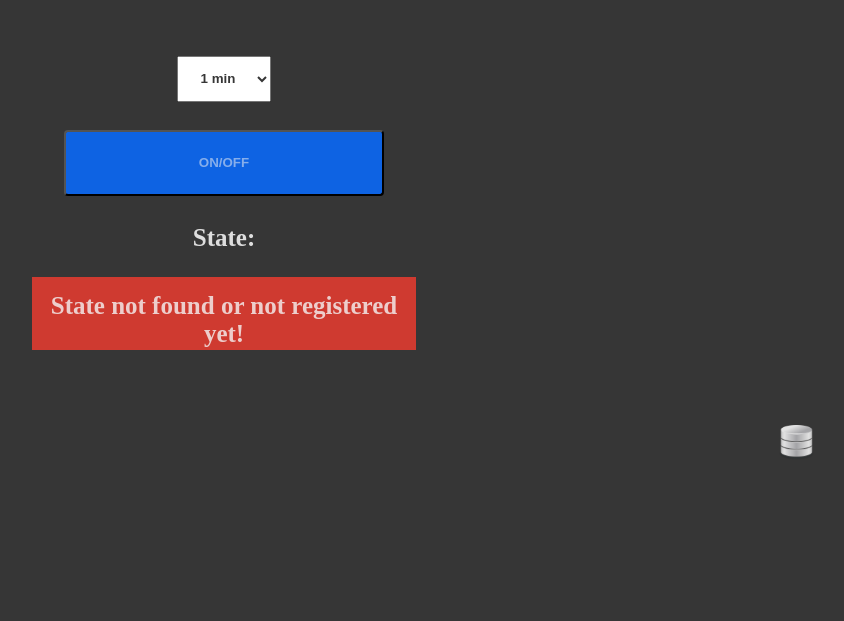
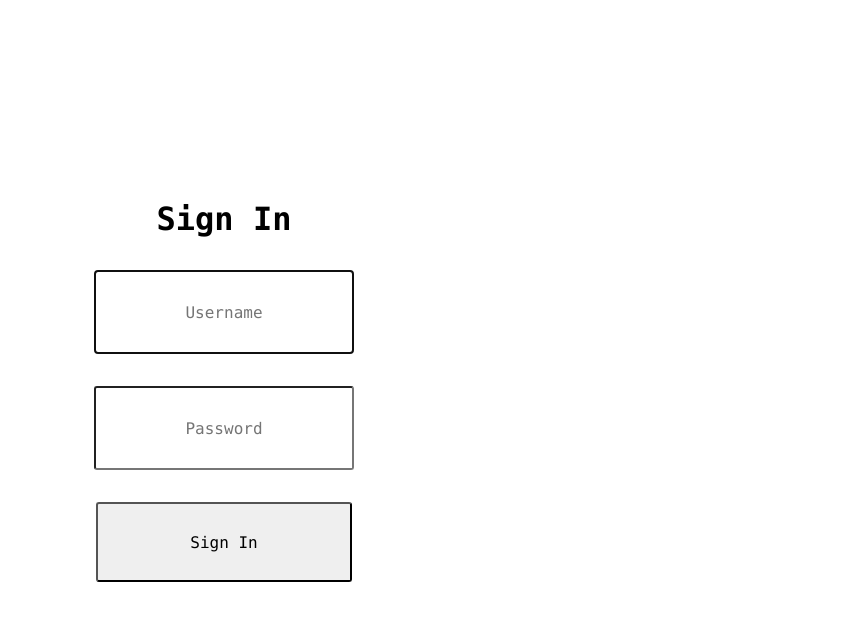
Before and after one commit to JoseLourenc0/SIProject, a PHP site: page / in a window 1280 px wide. Shown: the top 621 px of the page, without its empty margins (416-1260 px from the left). Run offline with PHP 8.4, Linux system fonts and the light colour scheme; data that the repository does not hold is empty.

Commit message:
Login code

```diff
--- /dev/null
+++ b/assets/css/login.css
@@ -0,0 +1,36 @@
+*{
+    margin:0;
+    padding:0;
+    font-family: "Lucida Console", "Courier New", monospace;
+}
+
+body{
+    margin:1em auto;
+    text-align: center;
+}
+
+.main_div{
+    margin: 0 auto;
+    width: 50%;
+    margin-top: 25vh;
+}
+
+input,button{
+    font-size: 1em;
+    border-radius:3px;
+    min-height: 5em;
+    min-width: 20vw;
+    display:block;
+    margin: 2em auto;
+    text-align: center;
+}
+
+button{
+    cursor: pointer;
+    transition: 0.3s;
+}
+
+button:hover{
+    transform: scale(1.06,1.06);
+
+}
--- a/index.php
+++ b/index.php
@@ -1,5 +1,20 @@
 <?php
 
+session_start();
+
+$_SESSION['fa'] = $_SESSION['fa'] ?? true;
+$_SESSION['logged'] = $_SESSION['logged'] ?? false;
+
 require_once 'layout/header.html';
-require_once 'layout/index.html';
+
+if(!$_SESSION['logged'] && !$_SESSION['fa'])
+    echo 'Incorrect Keys';
+
+
+if($_SESSION['logged']){
+    require_once 'layout/index.html';
+}else{
+    require_once 'layout/login.html';
+}
+
 require_once 'layout/footer.html';
--- a/layout/login.html
+++ b/layout/login.html
@@ -0,0 +1,24 @@
+<meta charset="UTF-8">
+
+    <meta http-equiv="X-UA-Compatible" content="IE=edge">
+
+    <meta name="viewport" content="width=device-width, initial-scale=1.0">
+
+    <title>Sign In</title>
+
+    <link rel="stylesheet" href="assets/css/login.css">
+
+    <link rel="icon" type="image/png" sizes="32x32" href="assets/img/favicon-32x32.png">
+
+    <script src="scripts/js/jquery-3.6.0.min.js"></script>
+</head>
+
+<body>
+    <div class="main_div">
+        <h1>Sign In</h1>
+        <form id="formulario" method="POST" action="scripts/php/login/auth.php">
+            <input autofocus id="name" type="name" name="name" placeholder="Username">
+            <input id="password" type="password" name="password" placeholder="Password">
+            <button>Sign In</button>
+        </form>
+    </div>
```
Also changed, not shown: charts.php (+10 -0 lines), db_sql/db_siproject.sql (+15 -0 lines), scripts/php/login/auth.php (added, +36 -0 lines), scripts/php/login/logout.php (added, +7 -0 lines).
